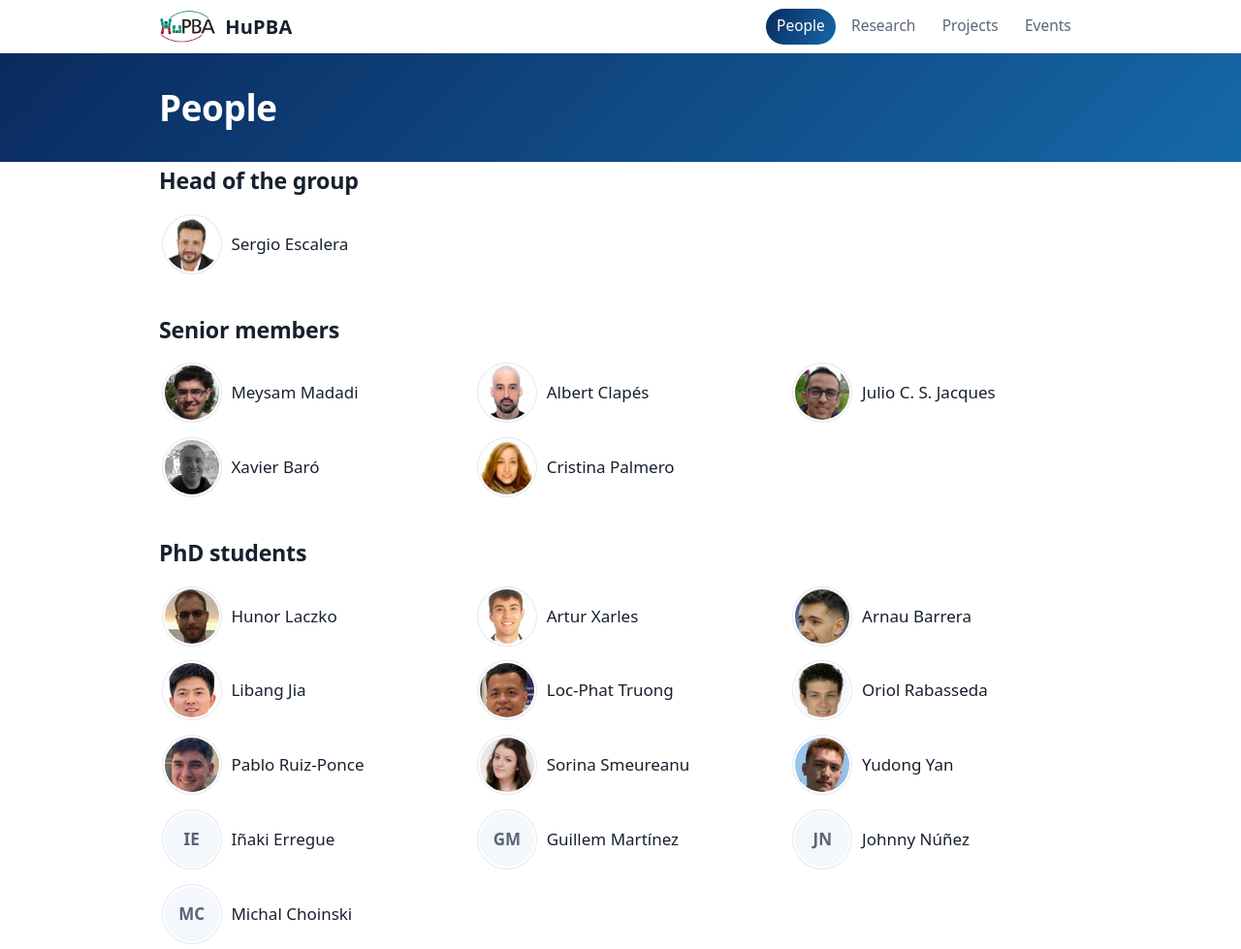
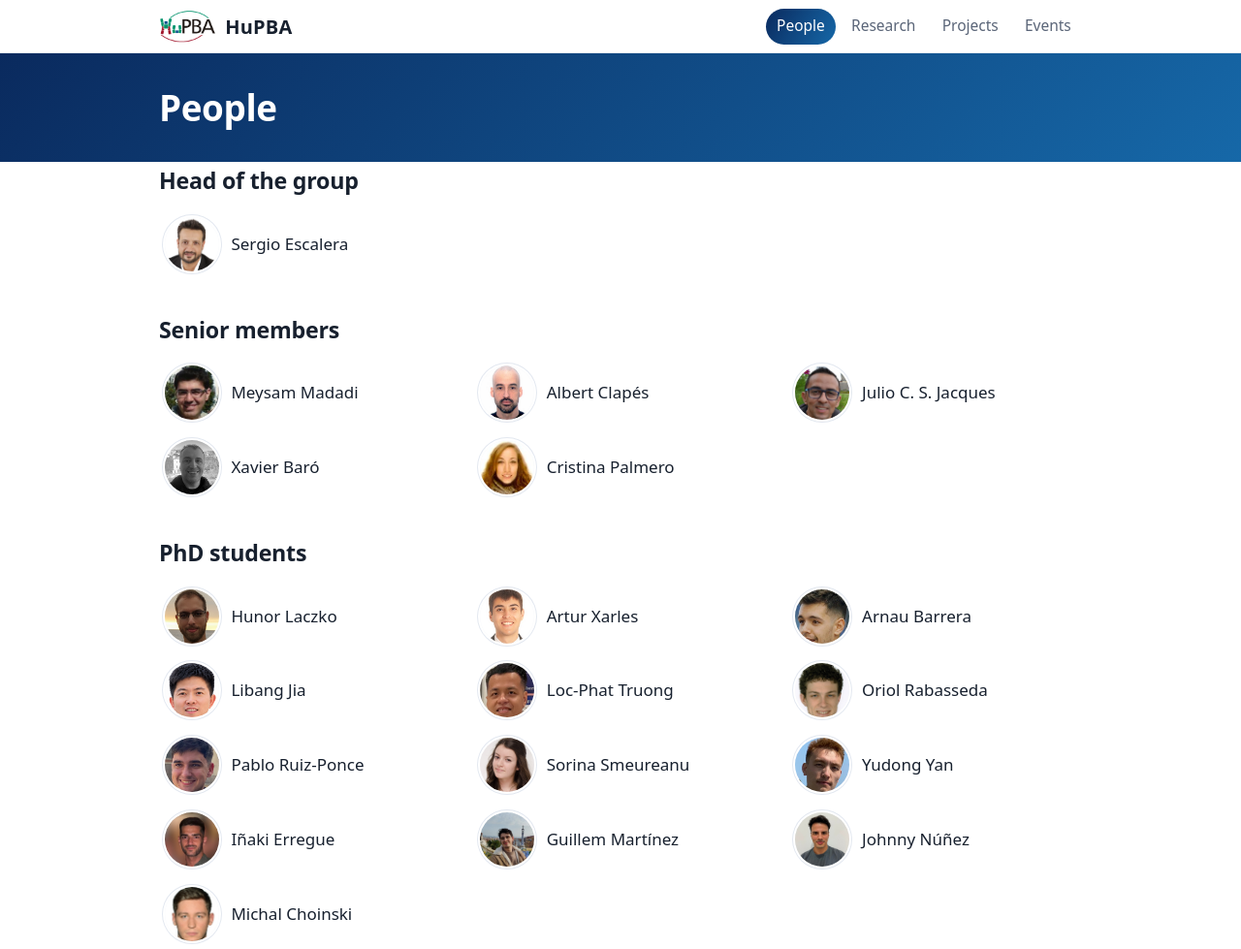
Before and after one commit to HuPBA/hupba.github.io, a plain HTML site: page people.html in a window 1280 px wide. Shown: the top 979 px of the page at 97% size. Drawn offline with Linux system fonts and the light colour scheme.

Commit message:
Afegeix fotos d'Iñaki Erregue, Guillem Martínez, Johnny Núñez i Michal Choinski
Origen: uploads 2024/10 del backup de WordPress (reduïdes a 600 px).

Co-Authored-By: Claude Sonnet 5.5 <noreply@anthropic.com>

```diff
--- a/people.html
+++ b/people.html
@@ -46,10 +46,10 @@
   <li><a href="https://pabloruizponce.com" rel="noopener"><img src="assets/img/members/pablo.png" alt="" width="56" height="56" loading="lazy"><span>Pablo Ruiz-Ponce</span></a></li>
   <li><a href="https://www.linkedin.com/in/sorina-georgiana-smeureanu-b2b608116/" rel="noopener"><img src="assets/img/members/sorina.jpg" alt="" width="56" height="56" loading="lazy"><span>Sorina Smeureanu</span></a></li>
   <li><a href="https://www.linkedin.com/in/%E6%98%B1%E4%B8%9C-%E9%98%8E-396569105/" rel="noopener"><img src="assets/img/members/yudong-207x300-1.png" alt="" width="56" height="56" loading="lazy"><span>Yudong Yan</span></a></li>
-  <li><a href="https://www.linkedin.com/in/i%C3%B1aki-erregue-045544150/" rel="noopener"><span class="ph" aria-hidden="true">IE</span><span>Iñaki Erregue</span></a></li>
-  <li><a href="https://www.linkedin.com/in/guillemmartinezsanchez/" rel="noopener"><span class="ph" aria-hidden="true">GM</span><span>Guillem Martínez</span></a></li>
-  <li><a href="https://johnnynunez.github.io/" rel="noopener"><span class="ph" aria-hidden="true">JN</span><span>Johnny Núñez</span></a></li>
-  <li><a href="https://www.linkedin.com/in/michalchoinski/" rel="noopener"><span class="ph" aria-hidden="true">MC</span><span>Michal Choinski</span></a></li>
+  <li><a href="https://www.linkedin.com/in/i%C3%B1aki-erregue-045544150/" rel="noopener"><img src="assets/img/members/inaki.jpg" alt="" width="56" height="56" loading="lazy"><span>Iñaki Erregue</span></a></li>
+  <li><a href="https://www.linkedin.com/in/guillemmartinezsanchez/" rel="noopener"><img src="assets/img/members/guillem.jpg" alt="" width="56" height="56" loading="lazy"><span>Guillem Martínez</span></a></li>
+  <li><a href="https://johnnynunez.github.io/" rel="noopener"><img src="assets/img/members/johnny.jpg" alt="" width="56" height="56" loading="lazy"><span>Johnny Núñez</span></a></li>
+  <li><a href="https://www.linkedin.com/in/michalchoinski/" rel="noopener"><img src="assets/img/members/michal.jpg" alt="" width="56" height="56" loading="lazy"><span>Michal Choinski</span></a></li>
 </ul>
 <h2>Former members</h2>
 <ul class="people">
```
Also changed, not shown: data/people.json (+4 -4 lines), index.html (+1 -1 lines), assets/img/members/guillem.jpg (added), assets/img/members/inaki.jpg (added), assets/img/members/johnny.jpg (added), assets/img/members/michal.jpg (added).
